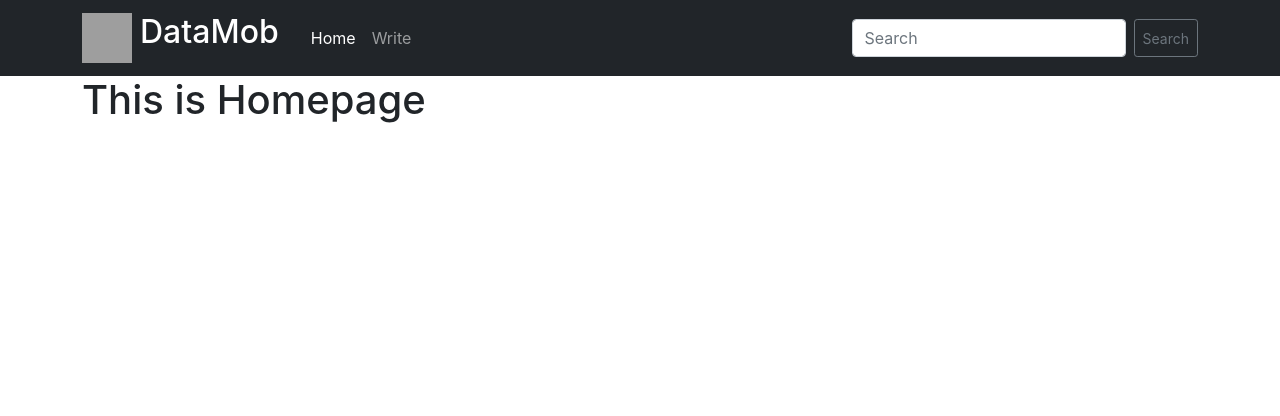
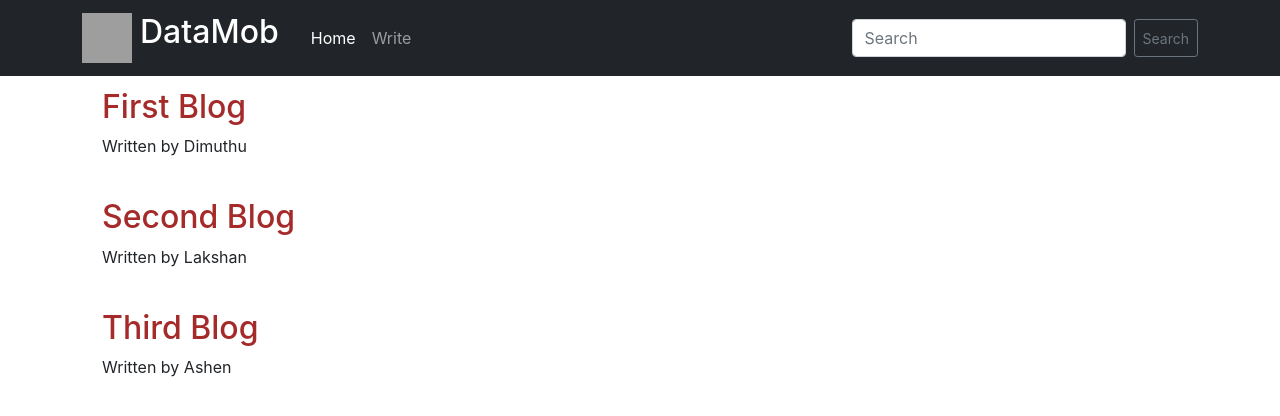
Before and after one commit to Dimuthu-10/blog-site, a React (Create React App) app: page / in a window 1280 px wide. Shown: the top 416 px of the page. Built offline with nearby package versions, Linux system fonts and the light colour scheme; grey boxes are pictures that could not be loaded.

Commit message:
add blog items and styling

```diff
--- a/src/Components/home.jsx
+++ b/src/Components/home.jsx
@@ -1,9 +1,26 @@
 import React from 'react'
+import { useState } from 'react';
 
 const Home = () => {
+
+    const [blog,setBlog] = useState([
+        {title: 'First Blog', body:'this is the blog body of the first blog', author: 'Dimuthu', id:1},
+        {title: 'Second Blog', body:'this is the blog body of the Second blog', author: 'Lakshan' ,id:2},
+        {title: 'Third Blog', body:'this is the blog body of the Third blog' ,author: 'Ashen', id:3}
+    ]);
+
     return (
         <div className="container">
-            <h1>This is Homepage</h1>
+           {blog.map((blogs) => (
+               <div className="blog-item" key={blogs.id}>
+                   <ul className="list-group list-group-flush">
+                       <li className=" item list-group-item    m-1 ">
+                            <h2 className='header'>{ blogs.title }</h2>
+                            <p>Written by { blogs.author } </p>
+                       </li>
+                   </ul>
+               </div>
+           ))}
         </div>
      );
 }
```
